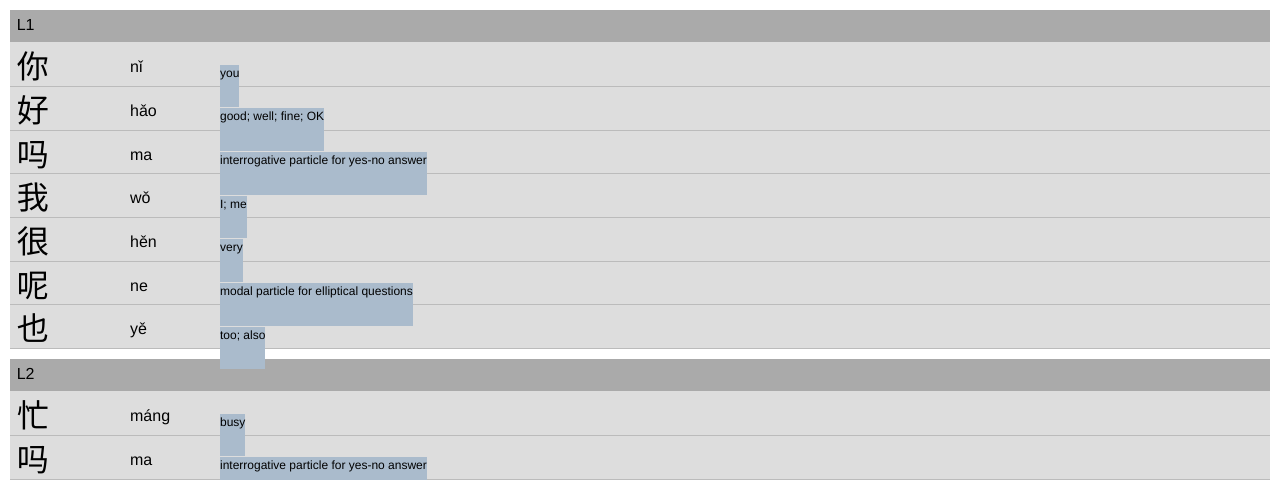
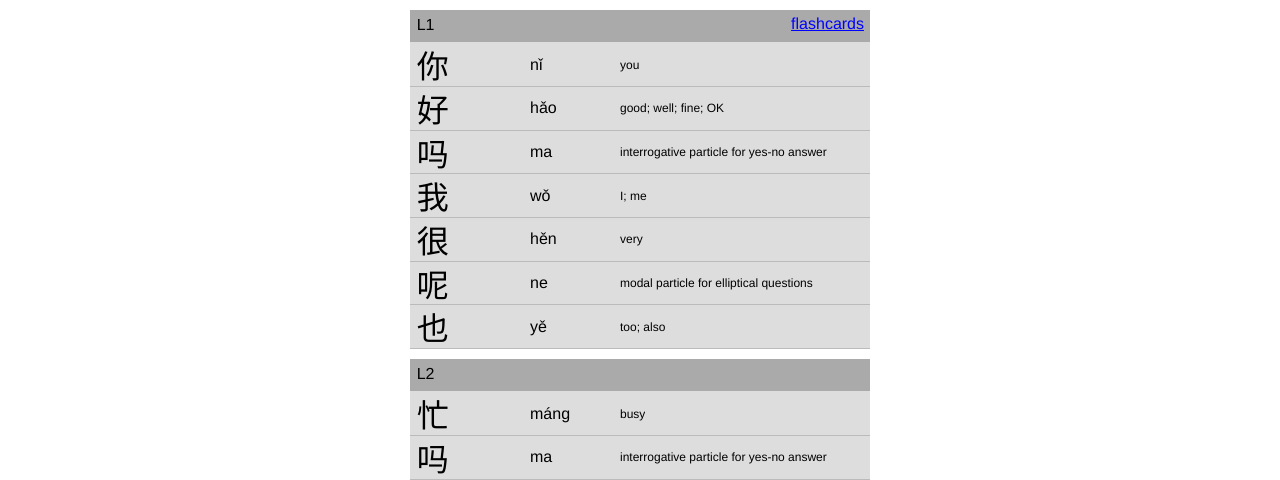
Before and after one commit to njoubert/Chinlang1, a plain HTML site: page list.html in a window 1280 px wide. Shown: the top 480 px of the page. Drawn offline with Linux system fonts and the light colour scheme.

Commit message:
ok we have a vocab list and we have correct resizing

```diff
--- a/characters.js
+++ b/characters.js
@@ -67,7 +67,7 @@ function CharacterDB() {
     ['māma',     '妈妈',          'N',    false, 'mom'],
     ['tāmen',    '他们',          'Pr',   false, 'they, them'],
     ['tā',       '他',           'Pr',   false, 'he, him'],
-    ['men',      '们',           'Suf',  false, 'used after pronouns or some nouns to denote plurality'],
+    ['men',      '们',           'Suf',  false, 'denotes plurality of nouns/pronouns'],
     ['dōu',      '都',           'Adv',  false, 'both; all'],
     ['bù',       '不',           'Adv',  false, 'not; no'],
     ['nán',      '男',           'A',    false, 'male'],
--- a/list.html
+++ b/list.html
@@ -33,12 +33,25 @@ $(document).ready(function() {
       $("#lesson_"+lessons[i]).append(
         "<div class=\"character_container"+appendclass+"\">"
         +"<span class=\"hanxi\">"+chars[j][1]+"</span>"
-        +"<span class=\"pinyin\">"+chars[j][0]+"</span>"
-        +"<span class=\"definition\">"+chars[j][4]+"</span>"
+        +"<span class=\"pinyin\"><span class=\"tablecell\">"+chars[j][0]+"</span></span>"
+        +"<span class=\"definition\"><span class=\"tablecell\">"+chars[j][4]+"</span></span>"
         +"</div>");
     }
   }
 
+  function setvisibilitybysize() {
+    if ($("#container").outerWidth() < 480) {
+      $(".definition").hide();
+    } else {
+      $(".definition").show();
+    }
+
+  }
+
+  $(window).resize(function() {
+    setvisibilitybysize();
+  });
+  setvisibilitybysize();
 
 });
 </script>
@@ -53,10 +66,23 @@ html, body {
 
 #container {
   position:relative;
-  width: 100%;
+  max-width: 480px;
+  min-width: 300px;
   margin: 0 auto;
 }
-
+#links {
+ position: absolute;
+ right: 0;
+ font-family: Helvetica, Arial, Verdana, sans-serif;
+ margin-top: 6px;
+ margin-right: 16px;
+}
+#links a:visited {
+  color: blue;
+}
+#links a {
+  color:blue;
+}
 .lesson_container {
   margin: 10px 10px 10px 10px;
   background: #ddd;
@@ -91,21 +117,24 @@ html, body {
   padding-left: 5pt;
 }
 .pinyin {
+  height: 100%;
   position: absolute;
-  bottom: 8pt;
   left: 120px;
   font-family:Helvetica, Arial, sans-serif;
-  display: inline;
+  display: table;
 }
 .definition {
+  overflow: hidden;
   height: 100%;
-  background: #abc;
   position: absolute;
-  top: 50%;
+  display : table;
   left: 210px;
   font-family:Helvetica, Arial, sans-serif;
   font-size: 9pt;
-  display: inline;
+}
+.tablecell {
+  display: table-cell;
+  vertical-align : middle;
 
 }
 
@@ -113,7 +142,9 @@ html, body {
 </head>
 <body>
 <div id="container">
-
+  <div id="links">
+    <a href="index.html">flashcards</a>
+  </div>
 
 </div>
 <script type="text/javascript">
```
Also changed, not shown: index.html (+1 -1 lines).
